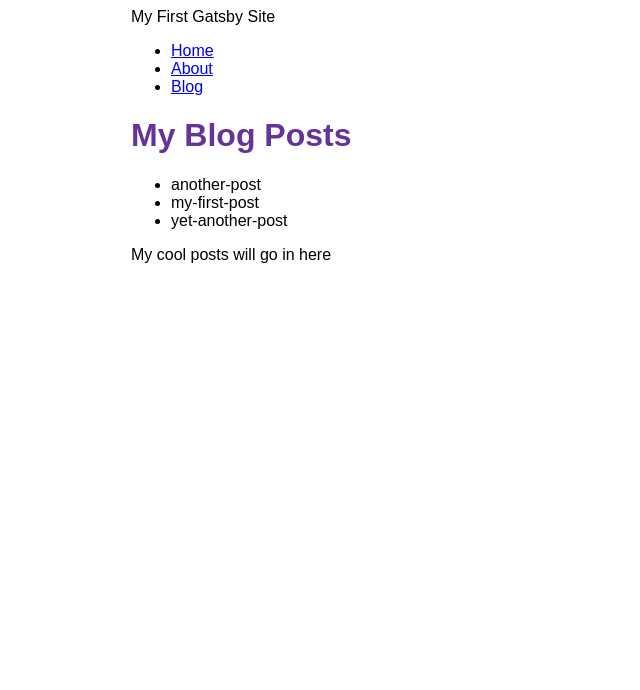
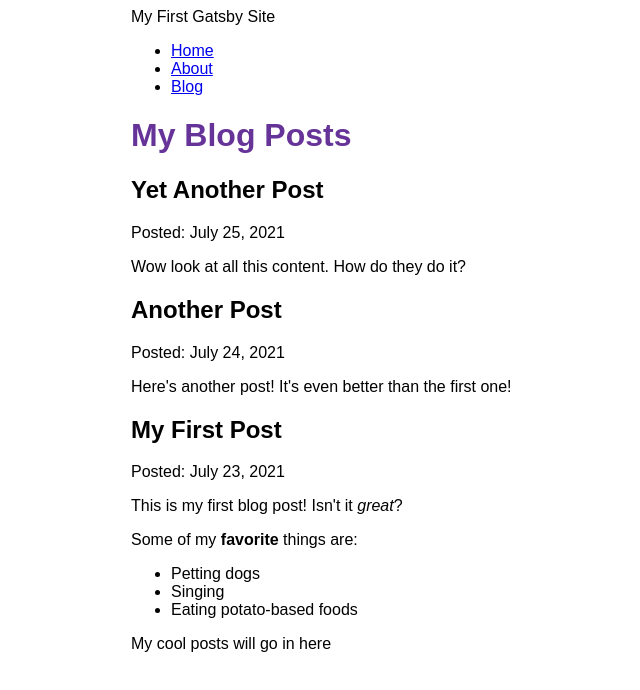
Before and after one commit to KeitaUenishi/my-first-gatsby-site, a Gatsby site: page /blog in a window 1280 px wide. Shown: the whole page, without its empty margins (209-849 px from the left). Built offline with nearby package versions, Linux system fonts and the light colour scheme; Gatsby itself is replaced by a stand-in of ours.

Commit message:
finished part5

```diff
--- a/blog/another-post.mdx
+++ b/blog/another-post.mdx
@@ -0,0 +1,6 @@
+---
+title: "Another Post"
+date: "2021-07-24"
+---
+
+Here's another post! It's even better than the first one!
--- a/blog/my-first-post.mdx
+++ b/blog/my-first-post.mdx
@@ -0,0 +1,12 @@
+---
+title: "My First Post"
+date: "2021-07-23"
+---
+
+This is my first blog post! Isn't it *great*?
+
+Some of my **favorite** things are:
+
+* Petting dogs
+* Singing
+* Eating potato-based foods
--- a/blog/yet-another-post.mdx
+++ b/blog/yet-another-post.mdx
@@ -0,0 +1,6 @@
+---
+title: "Yet Another Post"
+date: "2021-07-25"
+---
+
+Wow look at all this content. How do they do it?
--- a/gatsby-config.js
+++ b/gatsby-config.js
@@ -12,6 +12,7 @@
         name: `blog`,
         path: `${__dirname}/blog`
       }
-    }
+    },
+    "gatsby-plugin-mdx"
   ],
 };
--- a/package.json
+++ b/package.json
@@ -15,8 +15,11 @@
     "clean": "gatsby clean"
   },
   "dependencies": {
+    "@mdx-js/mdx": "^1.6.22",
+    "@mdx-js/react": "^1.6.22",
     "gatsby": "^4.0.0",
     "gatsby-plugin-image": "^2.0.0",
+    "gatsby-plugin-mdx": "^3.0.0",
     "gatsby-plugin-sharp": "^4.0.0",
     "gatsby-source-filesystem": "^4.0.0",
     "react": "^17.0.1",
--- a/src/pages/blog.js
+++ b/src/pages/blog.js
@@ -1,20 +1,23 @@
 import * as React from 'react'
 import { graphql } from 'gatsby'
+import { MDXRenderer } from 'gatsby-plugin-mdx'
 import Layout from '../components/layout'
 
 const BlogPage = ({ data }) => {
   return (
     <div>
       <Layout pageTitle="My Blog Posts">
-        <ul>
           {
-            data.allFile.nodes.map(node => (
-              <li key={node.mane}>
-                {node.name}
-              </li>
+            data.allMdx.nodes.map((node) => (
+              <article key={node.id}>
+                <h2>{node.frontmatter.title}</h2>
+                <p>Posted: {node.frontmatter.date}</p>
+                <MDXRenderer>
+                  {node.body}
+                </MDXRenderer>
+              </article>
             ))
           }
-        </ul>
         <p>My cool posts will go in here</p>
       </Layout>
     </div>
@@ -23,9 +26,14 @@
 
 export const query = graphql`
   query {
-    allFile {
+    allMdx(sort: {fields: frontmatter___date, order: DESC}) {
       nodes {
-        name
+        frontmatter {
+          date(formatString: "MMMM D, YYYY")
+          title
+        }
+        id
+        body
       }
     }
   }
```
Also changed, not shown: 1 other file.
